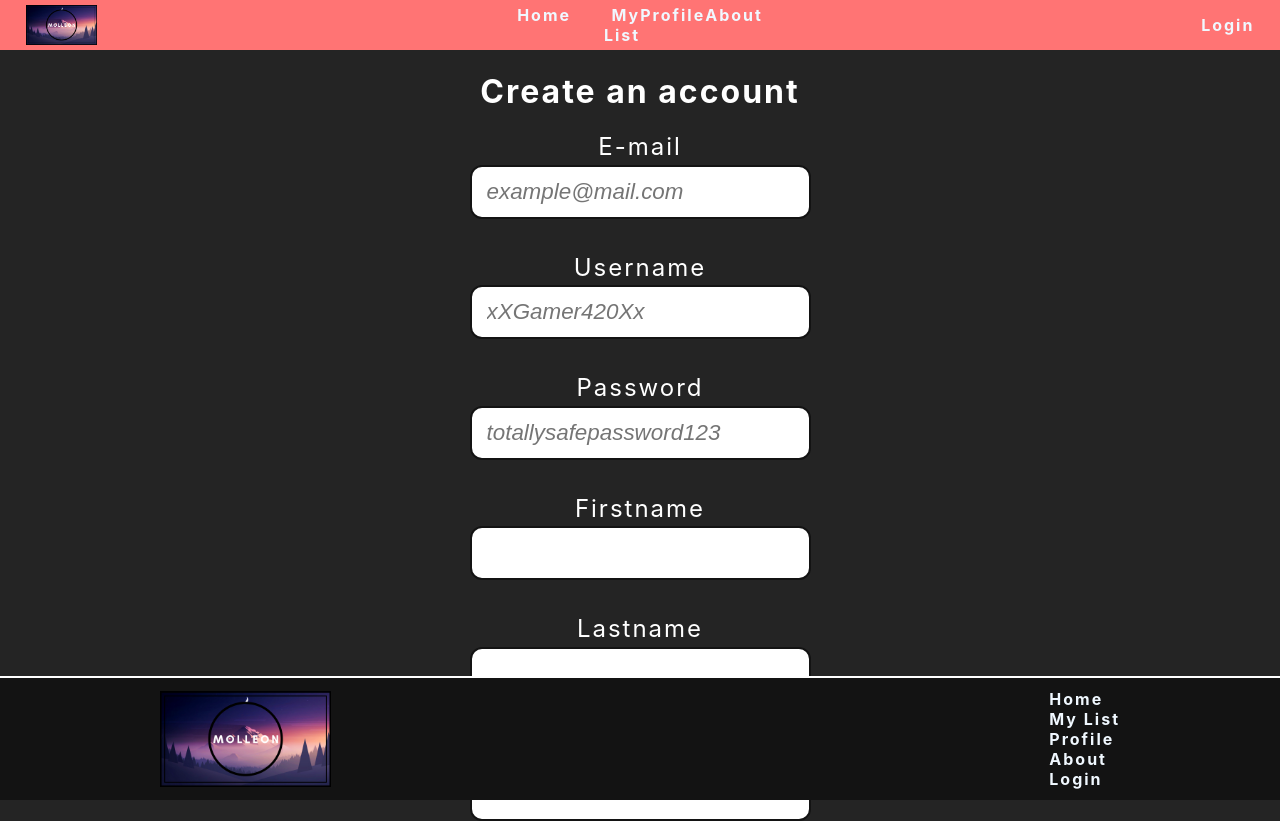
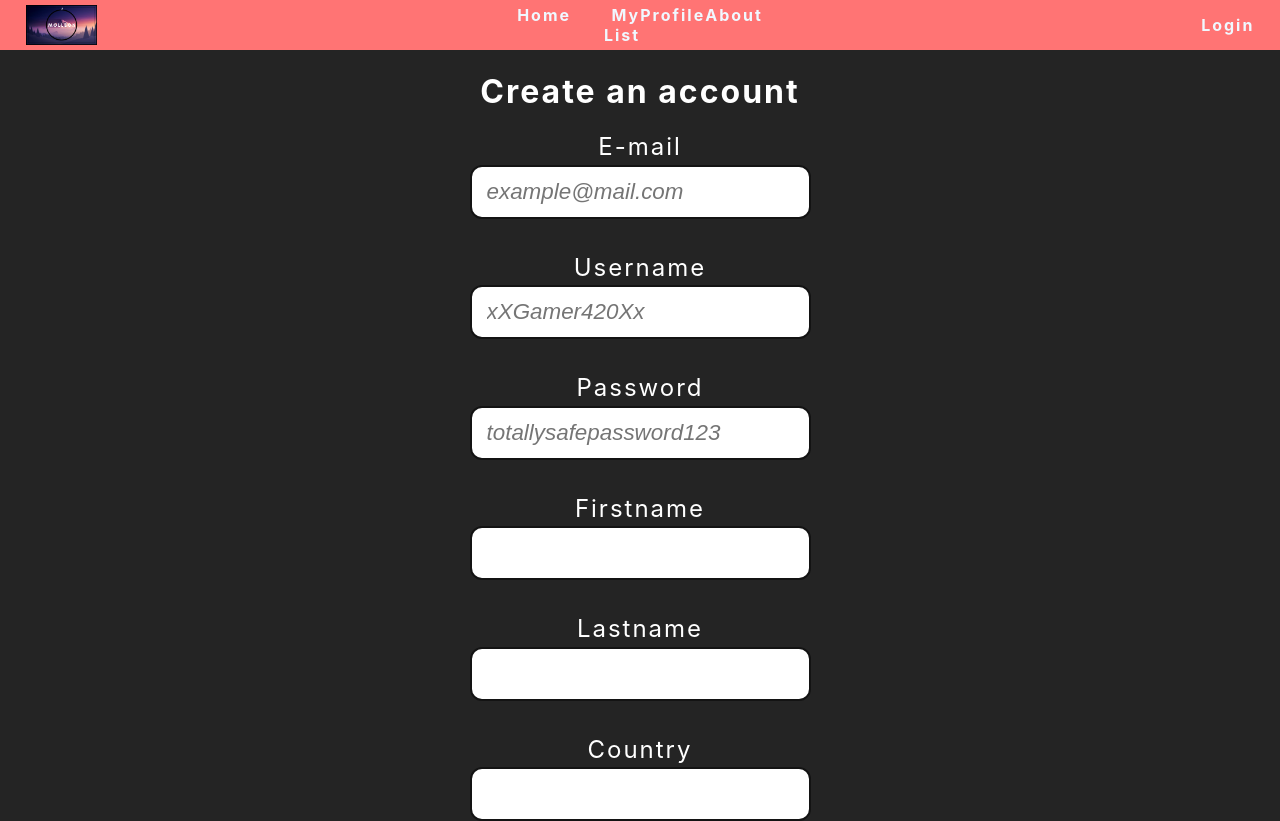
Before and after one commit to mikkelhau/game-list, a React (Create React App) app: page /signup in a window 1280 px wide. Shown: the top 821 px of the page. Built offline with nearby package versions, Linux system fonts and the light colour scheme.

Commit message:
footer absolute to page bottom

```diff
--- a/src/styles/Footer.css
+++ b/src/styles/Footer.css
@@ -1,8 +1,6 @@
 .footer {
   background-color: var(--accent-color);
   color: #fff;
-  position: absolute;
-  bottom: 0;
   padding: 1% 12.5%;
   margin: 0 auto;
   width: 75%;
@@ -11,6 +9,7 @@
   justify-content: space-between;
   align-items: center;
   border-top: 2px solid #fff;
+  margin-top: 4%;
   img {
     height: 100%;
   }
--- a/src/styles/signup.css
+++ b/src/styles/signup.css
@@ -52,7 +52,6 @@
     -webkit-transition: all 0.3s ease-in;
     -moz-transition: all 0.3s ease-in;
     transition: all 0.3s ease-in;
-    margin-bottom: 4%;
   }
 
   button:hover::before {
```
